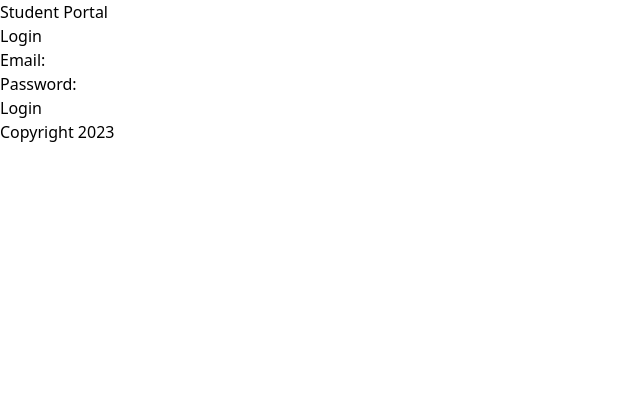
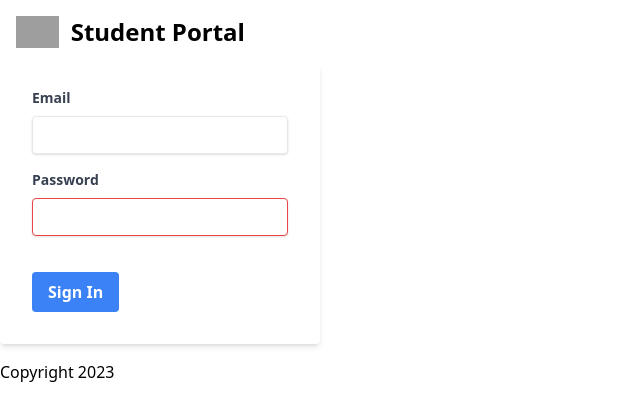
Before and after one commit to askarf/resume-app-student-portal, a React (Vite) app: page / in a window 1280 px wide. Shown: the top 420 px of the page, without its empty margins (0-640 px from the left). Built offline with nearby package versions, Linux system fonts and the light colour scheme; grey boxes are pictures that could not be loaded.

Commit message:
styles login page

```diff
--- a/src/Header.jsx
+++ b/src/Header.jsx
@@ -2,8 +2,17 @@ export function Header() {
   let navigationLinks;
   if (localStorage.jwt === undefined) {
     navigationLinks = (
-      <nav>
-        <a>Student Portal</a>
+      <nav className="bg-white border-gray-200 dark:bg-gray-900">
+        <div className="max-w-screen-xl flex flex-wrap items-center justify-between mx-auto p-4">
+          <a href="/" className="flex items-center space-x-3 rtl:space-x-reverse">
+            <img
+              src="https://1000logos.net/wp-content/uploads/2020/09/Portal-2-emblem.jpg"
+              className="h-8"
+              alt="Portal Logo"
+            />
+            <span className="self-center text-2xl font-semibold whitespace-nowrap dark:text-white">Student Portal</span>
+          </a>
+        </div>
       </nav>
     );
   } else {
--- a/src/Login.jsx
+++ b/src/Login.jsx
@@ -9,21 +9,41 @@ export function Login(props) {
   };
 
   return (
-    <div id="login">
-      <h1>Login</h1>
+    <div id="login" className="w-full max-w-xs">
       <ul>
         {props.errors.map((error) => (
           <li key={error}>{error}</li>
         ))}
       </ul>
-      <form onSubmit={handleFormSubmit}>
-        <div>
-          Email: <input name="email" type="email" />
+      <form onSubmit={handleFormSubmit} className="bg-white shadow-md rounded px-8 pt-6 pb-8 mb-4">
+        <div className="mb-4">
+          <label className="block text-gray-700 text-sm font-bold mb-2" htmlFor="email">
+            Email
+          </label>
+          <input
+            className="shadow appearance-none border rounded w-full py-2 px-3 text-gray-700 leading-tight focus:outline-none focus:shadow-outline"
+            name="email"
+            type="email"
+          />
         </div>
-        <div>
-          Password: <input name="password" type="password" />
+        <div className="mb-6">
+          <label className="block text-gray-700 text-sm font-bold mb-2" htmlFor="password">
+            Password
+          </label>
+          <input
+            className="shadow appearance-none border border-red-500 rounded w-full py-2 px-3 text-gray-700 mb-3 leading-tight focus:outline-none focus:shadow-outline"
+            name="password"
+            type="password"
+          />
         </div>
-        <button type="submit">Login</button>
+        <div className="flex items-center justify-between">
+          <button
+            className="bg-blue-500 hover:bg-blue-700 text-white font-bold py-2 px-4 rounded focus:outline-none focus:shadow-outline"
+            type="submit"
+          >
+            Sign In
+          </button>
+        </div>
       </form>
     </div>
   );
```
